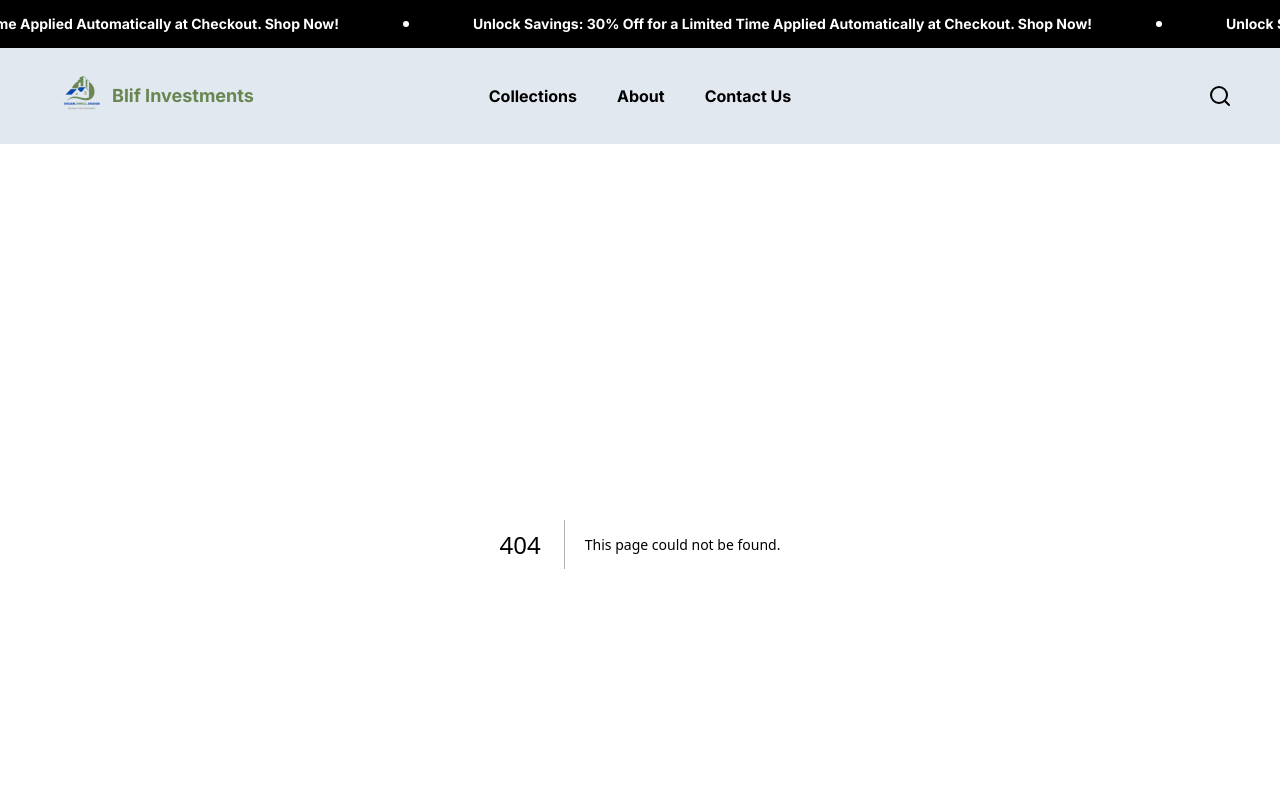
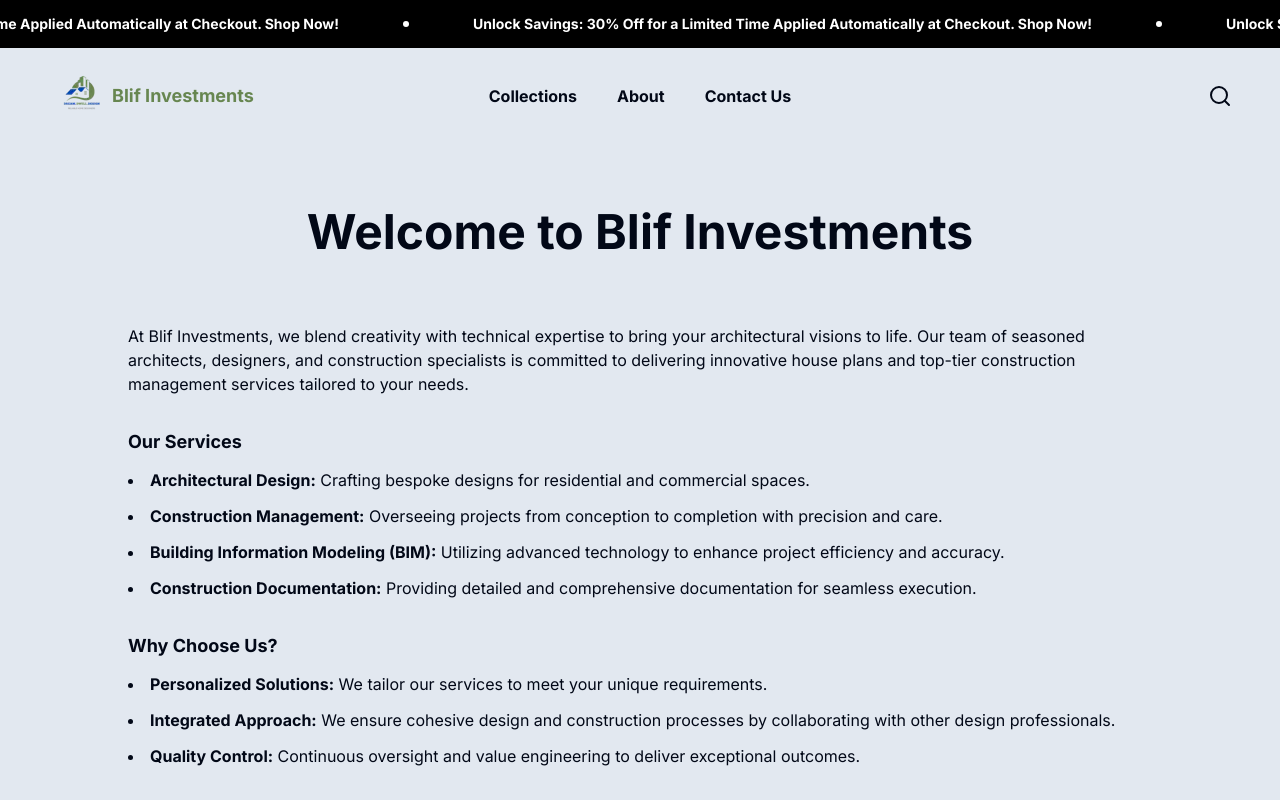
Before and after one commit to nicco99/Blif-Investments-client, a Next.js app: page /about in a window 1280 px wide. Before the commit this address had no page. Shown: the top 800 px of the page. Built offline with nearby package versions, Linux system fonts and the light colour scheme.

Commit message:
Added About Page

```diff
--- /dev/null
+++ b/app/about/page.tsx
@@ -0,0 +1,78 @@
+import type { Metadata } from "next";
+import Link from "next/link";
+
+export const metadata: Metadata = {
+  title: "About",
+};
+
+const ContactUsPage = () => {
+  return (
+    <section className="bg-slate-200 py-8 md:py-10 lg:py-12 xl:py-16">
+      <div className="px-5 md:px-8 lg:px-12">
+        <div className="flex flex-col w-full gap-y-12 max-w-5xl mx-auto">
+          <h1 className="text-3xl md:text-4xl xl:text-5xl font-bold mb-5 text-center">
+            Welcome to Blif Investments
+          </h1>
+          <div className="flex flex-col gap-y-5 md:gap-y-6 lg:gap-y-8">
+            <p className="">
+              At Blif Investments, we blend creativity with technical expertise
+              to bring your architectural visions to life. Our team of seasoned
+              architects, designers, and construction specialists is committed
+              to delivering innovative house plans and top-tier construction
+              management services tailored to your needs.
+            </p>
+            <div className="flex flex-col gap-y-3">
+              <h3 className="font-bold text-lg">Our Services</h3>
+              <ul className="list-disc list-inside space-y-3">
+                <li className="">
+                  <span className="font-bold">Architectural Design:</span>{" "}
+                  Crafting bespoke designs for residential and commercial
+                  spaces.
+                </li>
+                <li className="">
+                  <span className="font-bold">Construction Management:</span>{" "}
+                  Overseeing projects from conception to completion with
+                  precision and care.
+                </li>
+                <li className="">
+                  <span className="font-bold">
+                    Building Information Modeling (BIM):
+                  </span>{" "}
+                  Utilizing advanced technology to enhance project efficiency
+                  and accuracy.
+                </li>
+                <li className="">
+                  <span className="font-bold">Construction Documentation:</span>{" "}
+                  Providing detailed and comprehensive documentation for
+                  seamless execution.
+                </li>
+              </ul>
+            </div>
+            <div className="flex flex-col gap-y-3">
+              <h3 className="font-bold text-lg">Why Choose Us?</h3>
+              <ul className="list-disc list-inside space-y-3">
+                <li className="">
+                  <span className="font-bold">Personalized Solutions:</span> We
+                  tailor our services to meet your unique requirements.
+                </li>
+                <li className="">
+                  <span className="font-bold">Integrated Approach:</span> We
+                  ensure cohesive design and construction processes by
+                  collaborating with other design professionals.
+                </li>
+                <li className="">
+                  <span className="font-bold">Quality Control:</span> Continuous
+                  oversight and value engineering to deliver exceptional
+                  outcomes.
+                </li>
+              </ul>
+            </div>
+            <p>Explore our portfolio and discover how we can transform your space with innovative design and expert management.</p>
+          </div>
+        </div>
+      </div>
+    </section>
+  );
+};
+
+export default ContactUsPage;
--- a/components/FloatingFilter.tsx
+++ b/components/FloatingFilter.tsx
@@ -1,8 +1,8 @@
 import { Settings2 } from "lucide-react";
+
 import { Button } from "./ui/button";
 import { Sheet, SheetContent, SheetHeader, SheetTrigger } from "./ui/sheet";
 import { PlanFilters } from "./PlanFilters";
-import { Separator } from "./ui/separator";
 
 export const FloatingFilter = () => {
   return (
--- a/components/Footer.tsx
+++ b/components/Footer.tsx
@@ -14,10 +14,7 @@
               <div className="flex flex-col pr-2">
                 <h3 className="font-bold text-sm">About</h3>
                 <p className="max-w-xs mt-4 text-sm text-gray-700">
-                  Blif Investments provides affordable, African market-tailored
-                  designs. Our expert team works together to deliver top-tier
-                  designs with competitively priced, premium construction
-                  documents, and custom design options available.
+                At Blif Investments, we blend creativity with technical expertise to bring your architectural visions to life. Our team of seasoned architects, designers, and construction specialists is committed to delivering innovative house plans and top-tier construction management services tailored to your needs.
                 </p>
               </div>
               <div className="flex flex-col md:px-2">
--- a/components/HeroSection.tsx
+++ b/components/HeroSection.tsx
@@ -40,7 +40,7 @@
               className="object-cover -z-10"
             />
             <span className="absolute z-20 text-white sm:text-2xl md:text-4xl lg:text-5xl xl:text-6xl font-bold max-w-60 sm:max-w-80 md:max-w-xl lg:max-w-2xl xl:max-w-4xl text-center">
-              Crafting Spaces You'll Love to Live In.
+              Crafting Spaces You&apos;ll Love to Live In.
             </span>
           </div>
         </CarouselItem>
--- a/components/cards/CategoryCard.tsx
+++ b/components/cards/CategoryCard.tsx
@@ -5,7 +5,7 @@
 
 export const CategoryCard = () => {
   return (
-    <Link href="/collections/1">
+    <Link href="/collections/1" prefetch={false}>
       <div className="relative group rounded-lg overflow-hidden cursor-pointer before:absolute before:z-10 before:h-full before:w-full before:bg-gray-700 before:opacity-40 before:content-['']">
         <Image
           src={plan3}
--- a/components/cards/PlanCard.tsx
+++ b/components/cards/PlanCard.tsx
@@ -21,7 +21,7 @@
   return (
     <div className="flex flex-col group sm:w-full">
       <div className="relative">
-        <Link href="/plan/1">
+        <Link href="/plan/1" prefetch={false}>
           <div className={cn(
             "relative group rounded-t-lg h-64 overflow-hidden cursor-pointer",
             aspect && "aspect-[4/3]"
@@ -30,6 +30,7 @@
               src={plan1}
               alt="Plan"
               fill
+              placeholder="blur"
               quality={30}
               className="absolute object-cover z-[2] hover:opacity-0 transition ease-in-out duration-300"
             />
--- a/package.json
+++ b/package.json
@@ -24,6 +24,7 @@
     "react-dom": "^18",
     "react-fast-marquee": "^1.6.4",
     "react-scroll-trigger": "^0.6.14",
+    "sharp": "^0.33.4",
     "tailwind-merge": "^2.3.0",
     "tailwindcss-animate": "^1.0.7"
   },
```
Also changed, not shown: 1 other file (tests, documents, lock files or other folders).
